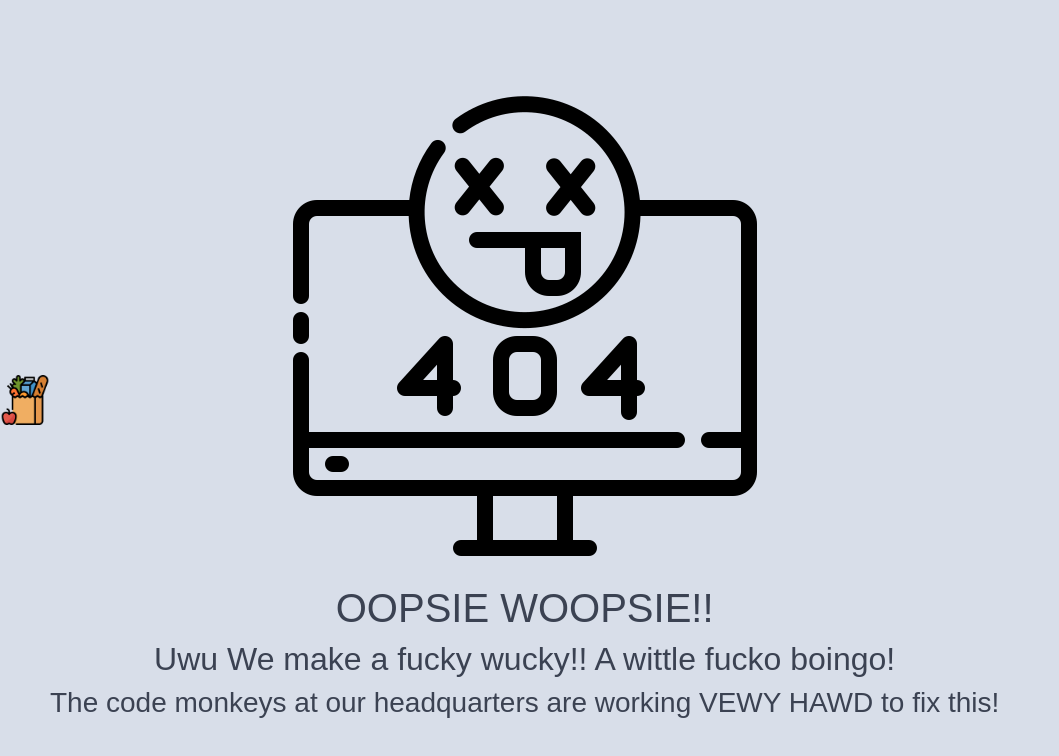
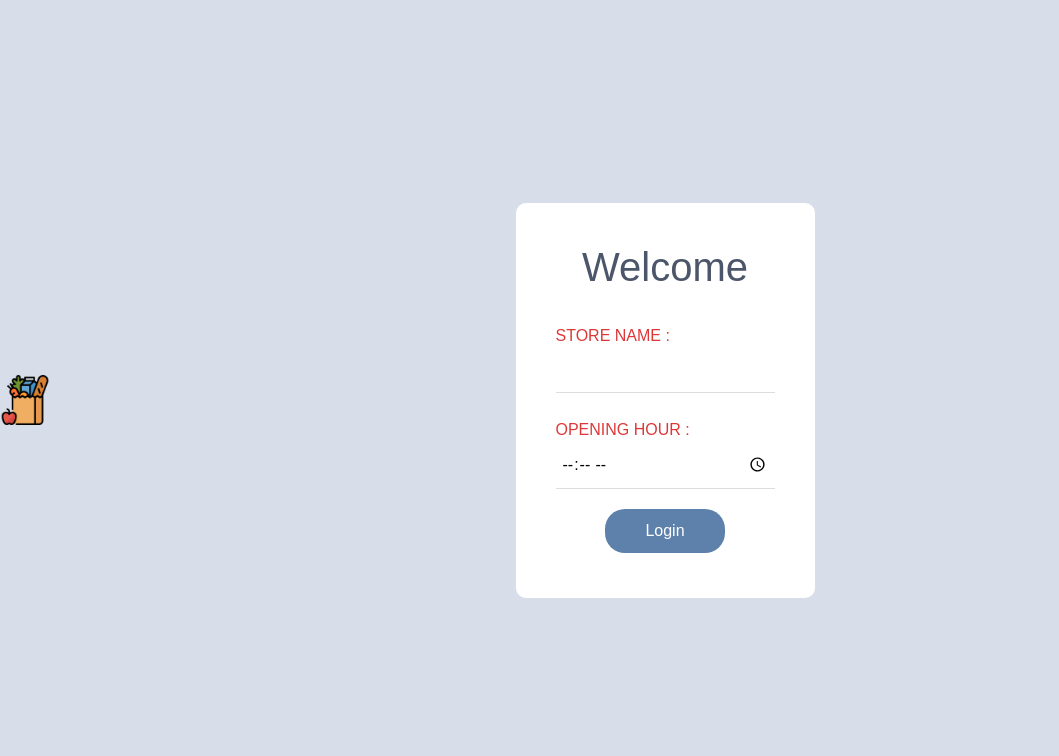
Before and after one commit to McGill-ECSE321-Winter2022/project-group-group-16, a Vue app in the folder GroceryApplication-Frontend/: page /#/store in a window 1280 px wide. Before the commit this address led to /#/404. Shown: the top 756 px of the page, without its empty margins (0-1059 px from the left). Built offline with nearby package versions, Linux system fonts and the light colour scheme; what @braid/vue-formulate would draw is missing.

Commit message:
Add store pages

```diff
--- a/GroceryApplication-Frontend/src/components/Login.vue
+++ b/GroceryApplication-Frontend/src/components/Store.vue
@@ -1,11 +1,11 @@
 <template>
   <form>
     <h1>Welcome</h1>
-    <label>Email :</label>
+    <label>Store Name :</label>
     <input type="text" required />
 
-    <label>Passowrd :</label>
-    <input type="text" required />
+    <label>opening hour :</label>
+    <input type="time" required />
     <div class="button" align="center">
       <button class="submit" type="submit">Login</button>
     </div>
@@ -22,4 +22,4 @@ export default {
 };
 </script>
 
-<style scoped src="../css/form.css"></style>
+<style scoped src="../css/store.css"></style>
--- a/GroceryApplication-Frontend/src/css/form.css
+++ b/GroceryApplication-Frontend/src/css/form.css
@@ -1,3 +1,5 @@
+@import "./main.css";
+
 form {
     width: 100%px;
     margin: 5px auto;
--- /dev/null
+++ b/GroceryApplication-Frontend/src/css/store.css
@@ -0,0 +1,8 @@
+@import "./form.css";
+
+label {
+    color: rgb(221, 56, 56);
+    display:inline-block;
+    margin: 25px 0 0px;
+    text-transform: uppercase;
+}
--- a/GroceryApplication-Frontend/src/router/index.js
+++ b/GroceryApplication-Frontend/src/router/index.js
@@ -3,13 +3,18 @@ import Router from 'vue-router'
 import Signup from '@/components/Signup'
 import Login from '@/components/Login'
 import Four0Four from '@/components/404'
+import Store from '@/components/Store'
 
 
 Vue.use(Router)
 
 export default new Router({
   routes: [
-
+    {
+      path: '/store',
+      name: 'Store',
+      component: Store
+    },
     {
       path: '/signup',
       name: 'Signup',
```
